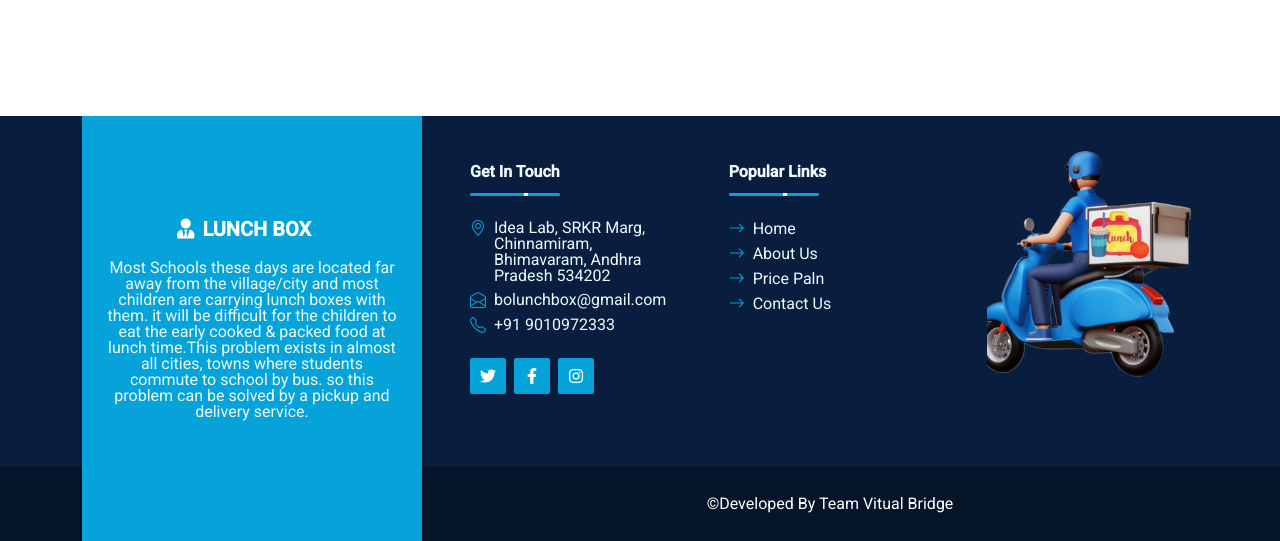
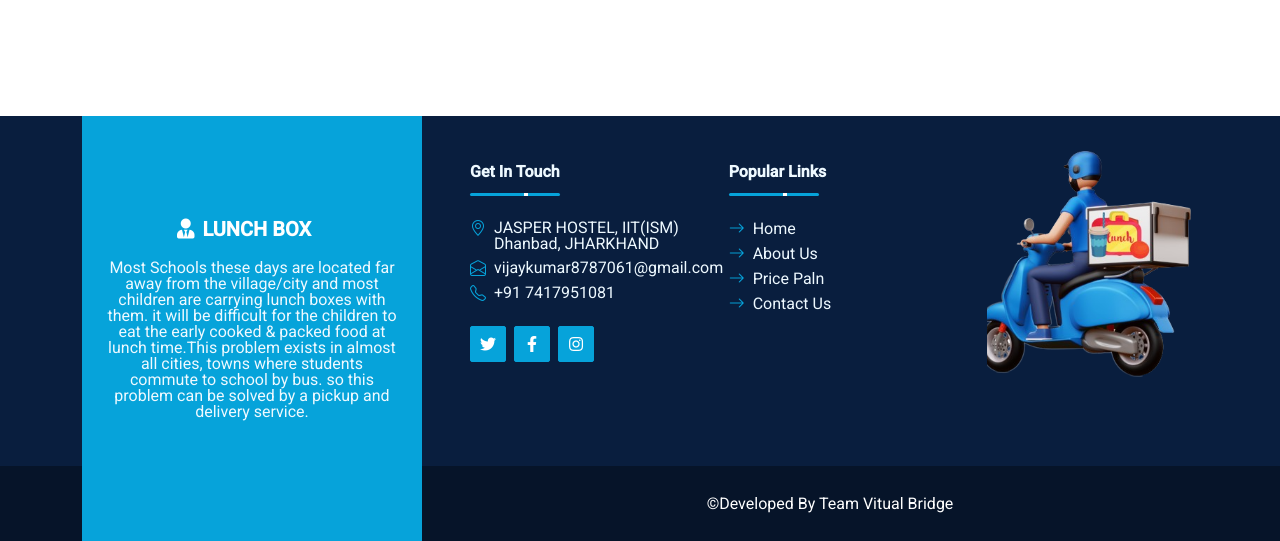
Before and after one commit to vijaykumar-iitism/LunchBox, a PHP site: page /register.php in a window 1280 px wide. Shown: the part 2302-2843 px from the top of the page. Run offline with PHP 8.4, Linux system fonts and the light colour scheme; data that the repository does not hold is empty; some libraries are stand-ins or nearby versions.

Commit message:
updates 2

```diff
--- a/index.html
+++ b/index.html
@@ -655,7 +655,7 @@
                         var p_subject = document.getElementById("p_subject").value;
                         var p_msg = document.getElementById("p_msg").value;
 
-                        var url = "https://wa.me/9848823311?text="
+                        var url = "https://wa.me/7417951081?text="
                             + "Thanks For Contacting LUNCHBOX...!" + "%0a" + "%0a"
                             + "Full Name  : " + p_name + "%0a"
                             + "Email: " + p_mail + "%0a"
--- a/register.php
+++ b/register.php
@@ -362,15 +362,15 @@ if (isset($_POST['submit']) && isset($_FILES['photo'])) {
                     </div>
                     <div class="d-flex mb-2">
                         <i class="bi bi-geo-alt text-primary me-2"></i>
-                        <p class="mb-0">Idea Lab, SRKR Marg, Chinnamiram, Bhimavaram, Andhra Pradesh 534202</p>
+                        <p class="mb-0">JASPER HOSTEL, IIT(ISM) Dhanbad, JHARKHAND</p>
                     </div>
                     <div class="d-flex mb-2">
                         <i class="bi bi-envelope-open text-primary me-2"></i>
-                        <p class="mb-0">bolunchbox@gmail.com</p>
+                        <p class="mb-0">vijaykumar8787061@gmail.com</p>
                     </div>
                     <div class="d-flex mb-2">
                         <i class="bi bi-telephone text-primary me-2"></i>
-                        <p class="mb-0">+91 9010972333</p>
+                        <p class="mb-0">+91 7417951081</p>
                     </div>
                     <div class="d-flex mt-4">
                         <a class="btn btn-primary btn-square me-2" href="#"><i class="fab fa-twitter fw-normal"></i></a>
```
